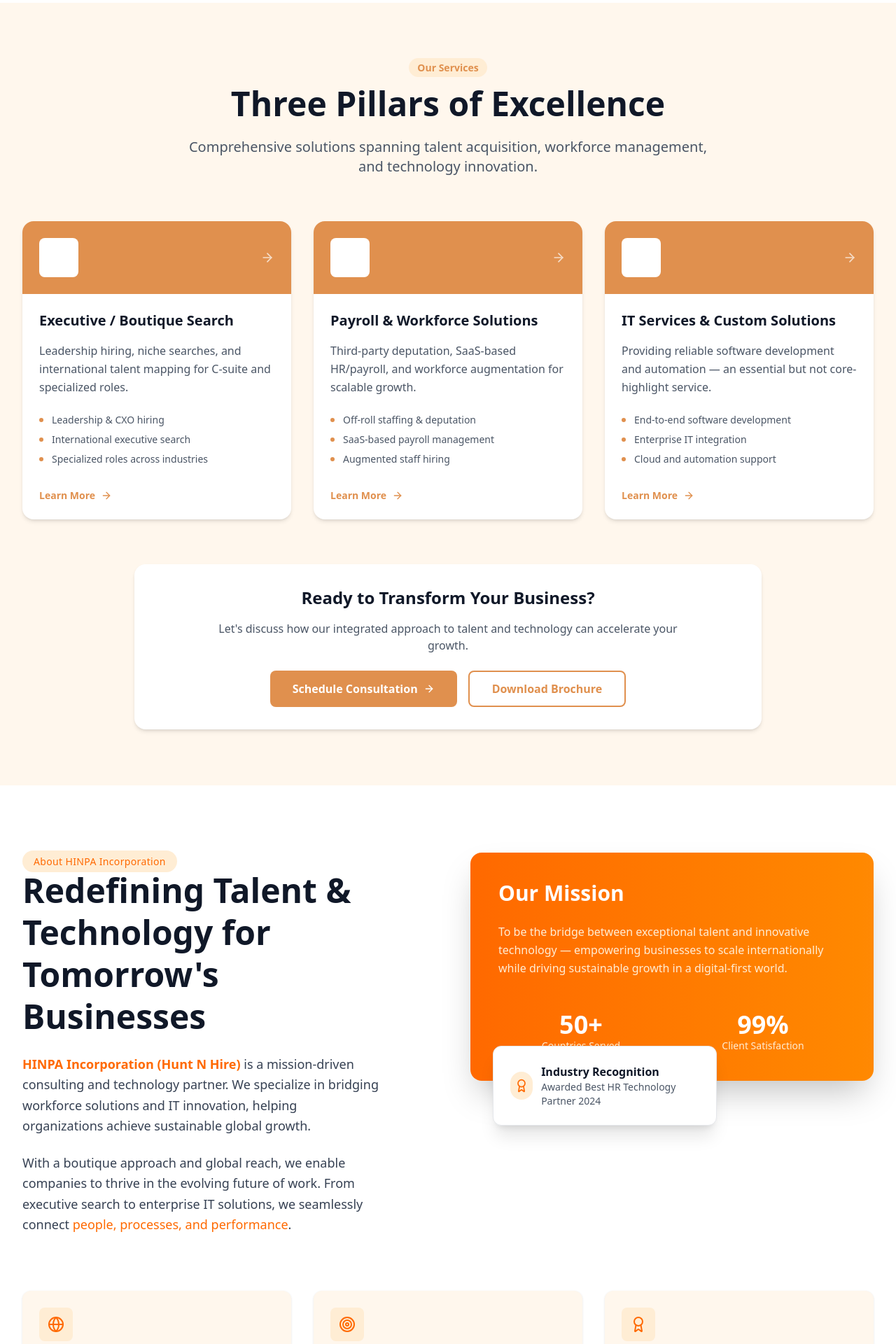
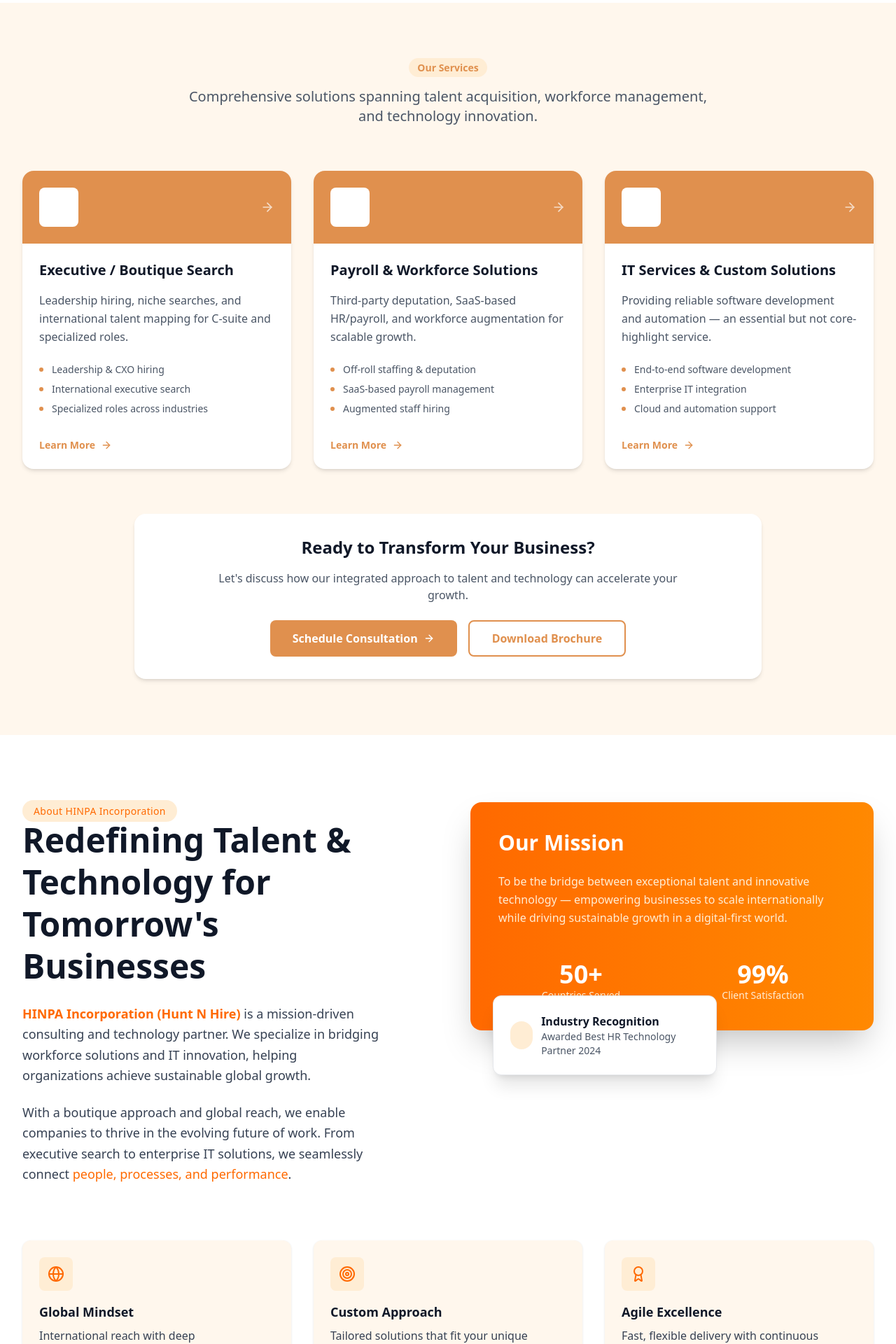
Before and after one commit to Aks-20/Hinpa-Incorporation, a React (Vite) app: page / in a window 1280 px wide. Shown: the part 860-2780 px from the top of the page at 70% size. Built offline with nearby package versions, Linux system fonts and the light colour scheme.

Commit message:
Refactor About, Contact, Services, and WhyChooseUs components to enhance content clarity and remove unnecessary elements for improved user experience

```diff
--- a/src/components/About.jsx
+++ b/src/components/About.jsx
@@ -33,10 +33,10 @@
             <span className="bg-orange-100 text-orange-500 px-4 py-1.5 rounded-full text-sm font-medium tracking-wide">
               About HINPA Incorporation
             </span>
+<h1 className="lg:text-5xl font-bold text-gray-900 leading-tight">
+  Redefining Talent & Technology for Tomorrow&apos;s Businesses
+</h1>
 
-            <h2 className="text-4xl lg:text-5xl font-bold text-gray-900 leading-tight">
-              Redefining Talent & Technology for Tomorrow&apos;s Businesses
-            </h2>
 
             <p className="text-lg text-gray-700 leading-relaxed">
               <span className="font-semibold text-orange-500">HINPA Incorporation (Hunt N Hire)</span> is a mission-driven
@@ -81,7 +81,7 @@
             <div className="absolute -bottom-16 left-8 bg-white rounded-xl shadow-xl p-6 max-w-xs border border-gray-200 z-10">
               <div className="flex items-center space-x-3">
                 <div className="w-10 h-10 bg-orange-100 rounded-full flex items-center justify-center">
-                  <Award className="w-5 h-5 text-orange-500" />
+
                 </div>
                 <div>
                   <div className="font-semibold text-gray-900">
--- a/src/components/Contact.jsx
+++ b/src/components/Contact.jsx
@@ -214,12 +214,7 @@
             {/* Quick Response Box */}
             <div className="bg-orange-50 border-l-4 border-orange-500 rounded-xl p-6">
               <div className="flex items-center space-x-3 mb-2">
-                <div className="w-8 h-8 bg-gradient-to-r from-orange-300 to-orange-500 rounded-full flex items-center justify-center">
-                  <Clock className="w-4 h-4 text-white" />
-                </div>
-                <h4 className="text-lg font-semibold text-orange-800">
-                  Quick Response Guarantee
-                </h4>
+
               </div>
               <p className="text-orange-700 text-sm">
                 We typically respond during weekdays and within 24 hours on
--- a/src/components/Services.jsx
+++ b/src/components/Services.jsx
@@ -48,9 +48,7 @@
               Our Services
             </span>
           </div>
-          <h2 className="text-4xl lg:text-5xl font-bold text-gray-900 mb-6">
-            Three Pillars of Excellence
-          </h2>
+
           <p className="text-xl text-gray-600">
             Comprehensive solutions spanning talent acquisition, workforce management, and technology innovation.
           </p>
--- a/src/components/WhyChooseUs.jsx
+++ b/src/components/WhyChooseUs.jsx
@@ -26,14 +26,7 @@
       stat: "99%",
       label: "Automation",
     },
-    {
-      icon: <Shield className="w-6 h-6" />,
-      title: "One-Stop Partner",
-      detail:
-        "From recruitment to IT solutions, we deliver end-to-end services you can trust.",
-      stat: "24/7",
-      label: "Support",
-    },
+
     {
       icon: <CheckCircle className="w-6 h-6" />,
       title: "Agile & Transparent",
@@ -196,12 +189,7 @@
                       </div>
                       <div className="text-sm text-gray-600">Uptime</div>
                     </div>
-                    <div className="p-4 bg-orange-100 rounded-lg text-center">
-                      <div className="text-2xl font-bold text-orange-600">
-                        24/7
-                      </div>
-                      <div className="text-sm text-gray-600">Support</div>
-                    </div>
+
                   </div>
                   <div className="border-t pt-4 flex items-center gap-2">
                     <div className="flex -space-x-1">
```
